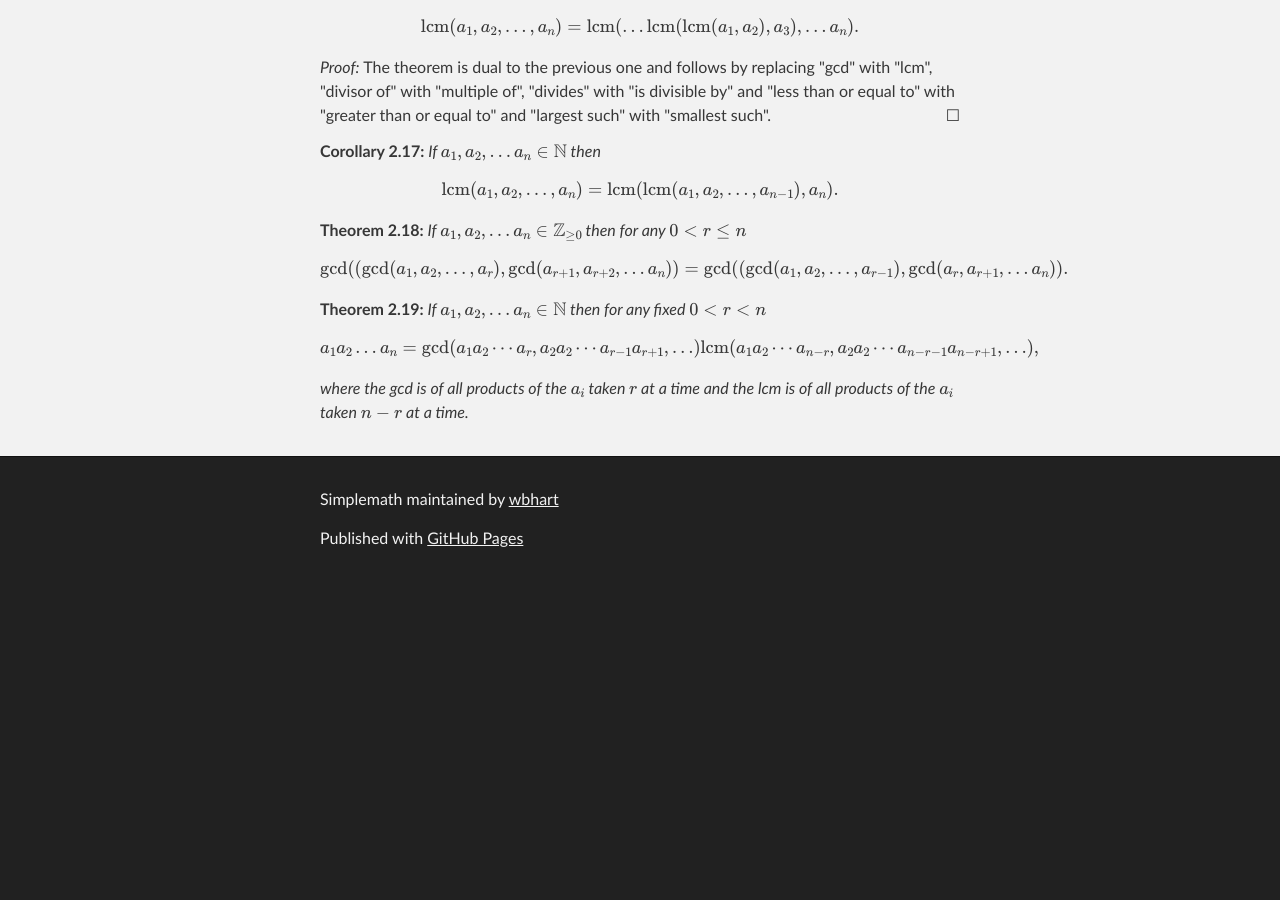
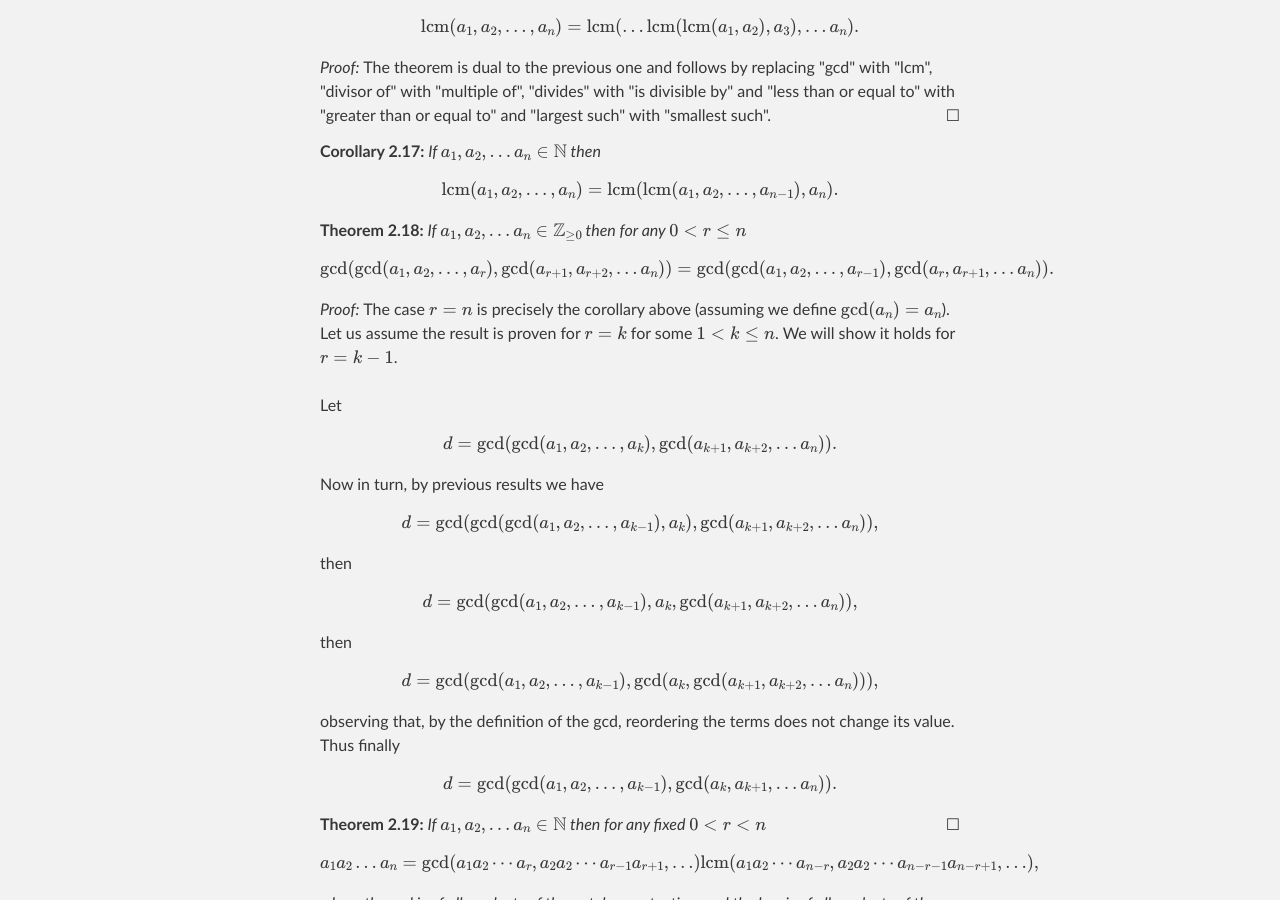
Before and after one commit to wbhart/SimpleMath, a Jekyll site: the page built from test.html, in a window 1280 px wide and 900 px high, scrolled down 5027 px. Built offline with Jekyll 4.4.1, drawn with Linux system fonts in a browser that asks for light colours; formulas are drawn with MathJax 3; before the commit the page ends 5612 px from its top, so only the background shows below that.

Commit message:
Update test.html

```diff
--- a/test.html
+++ b/test.html
@@ -253,9 +253,21 @@ inequalities we see that both sides are equal.
 </corollary>
 
 <theorem> If \(a_1, a_2, \ldots a_n \in \mathbb{Z}_{\geq 0}\) then for any \(0 < r \leq n\)
-\[\gcd((\gcd(a_1, a_2, \ldots, a_r), \gcd(a_{r+1}, a_{r+2}, \ldots a_n)) =
-\gcd((\gcd(a_1, a_2, \ldots, a_{r-1}), \gcd(a_r, a_{r+1}, \ldots a_n)).\]
+\[\gcd(\gcd(a_1, a_2, \ldots, a_r), \gcd(a_{r+1}, a_{r+2}, \ldots a_n)) =
+\gcd(\gcd(a_1, a_2, \ldots, a_{r-1}), \gcd(a_r, a_{r+1}, \ldots a_n)).\]
 </theorem>
+
+<proof> The case \(r = n\) is precisely the corollary above (assuming we define \(\gcd(a_n) = a_n\)). Let us assume the
+result is proven for \(r = k\) for some \(1 < k \leq n\). We will show it holds for \(r = k-1\). </br></br>
+
+Let
+\[d = \gcd(\gcd(a_1, a_2, \ldots, a_k), \gcd(a_{k+1}, a_{k+2}, \ldots a_n)).\] Now in turn, by previous results we have
+\[d = \gcd(\gcd(\gcd(a_1, a_2, \ldots, a_{k-1}), a_k), \gcd(a_{k+1}, a_{k+2}, \ldots a_n)),\] then
+\[d = \gcd(\gcd(a_1, a_2, \ldots, a_{k-1}), a_k, \gcd(a_{k+1}, a_{k+2}, \ldots a_n)),\] then
+\[d = \gcd(\gcd(a_1, a_2, \ldots, a_{k-1}), \gcd(a_k, \gcd(a_{k+1}, a_{k+2}, \ldots a_n))),\] observing that, by the
+definition of the gcd, reordering the terms does not change its value. Thus finally
+\[d = \gcd(\gcd(a_1, a_2, \ldots, a_{k-1}), \gcd(a_k, a_{k+1}, \ldots a_n)).\]
+</proof>
 
 <theorem> If \(a_1, a_2, \ldots a_n \in \mathbb{N}\) then for any fixed \(0 < r < n\)
 \[a_1a_2\ldots a_n = \gcd(a_1a_2\cdots a_r, a_2a_2\cdots a_{r-1}a_{r+1}, \ldots)
```
